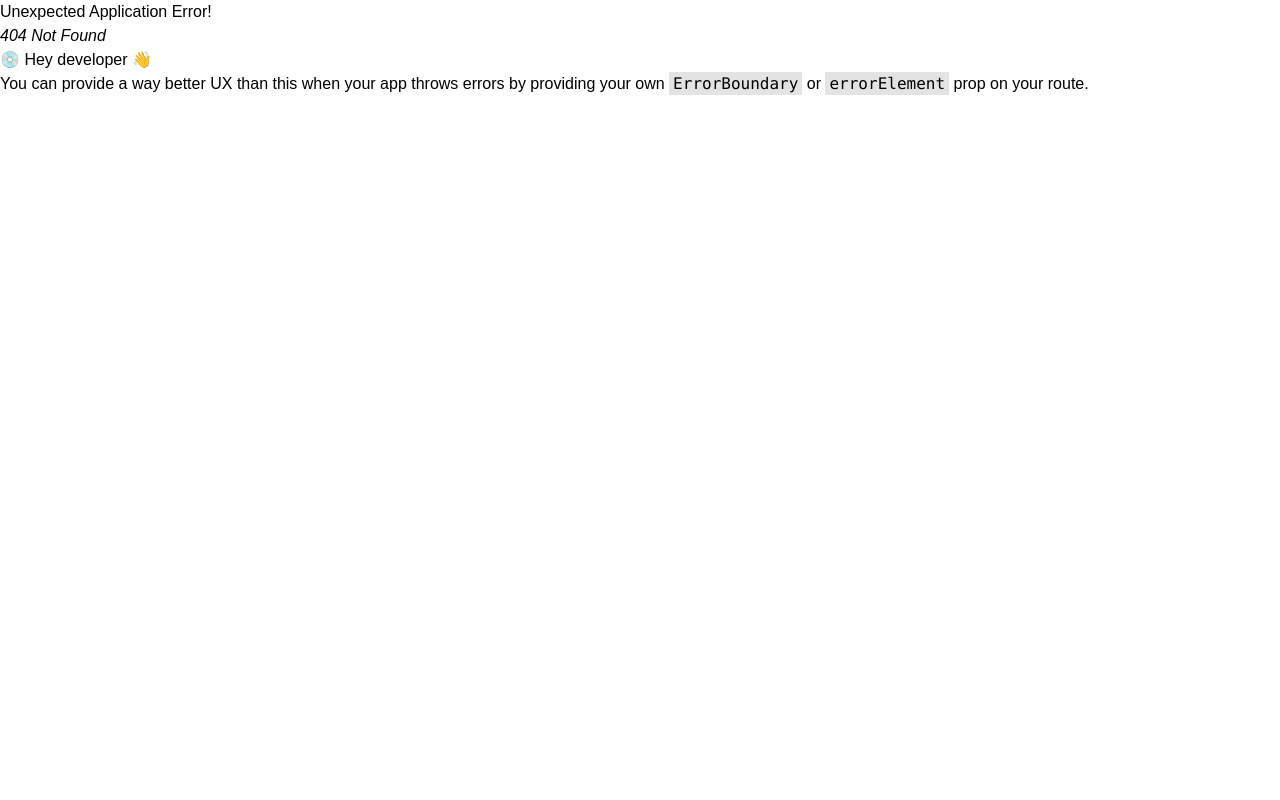
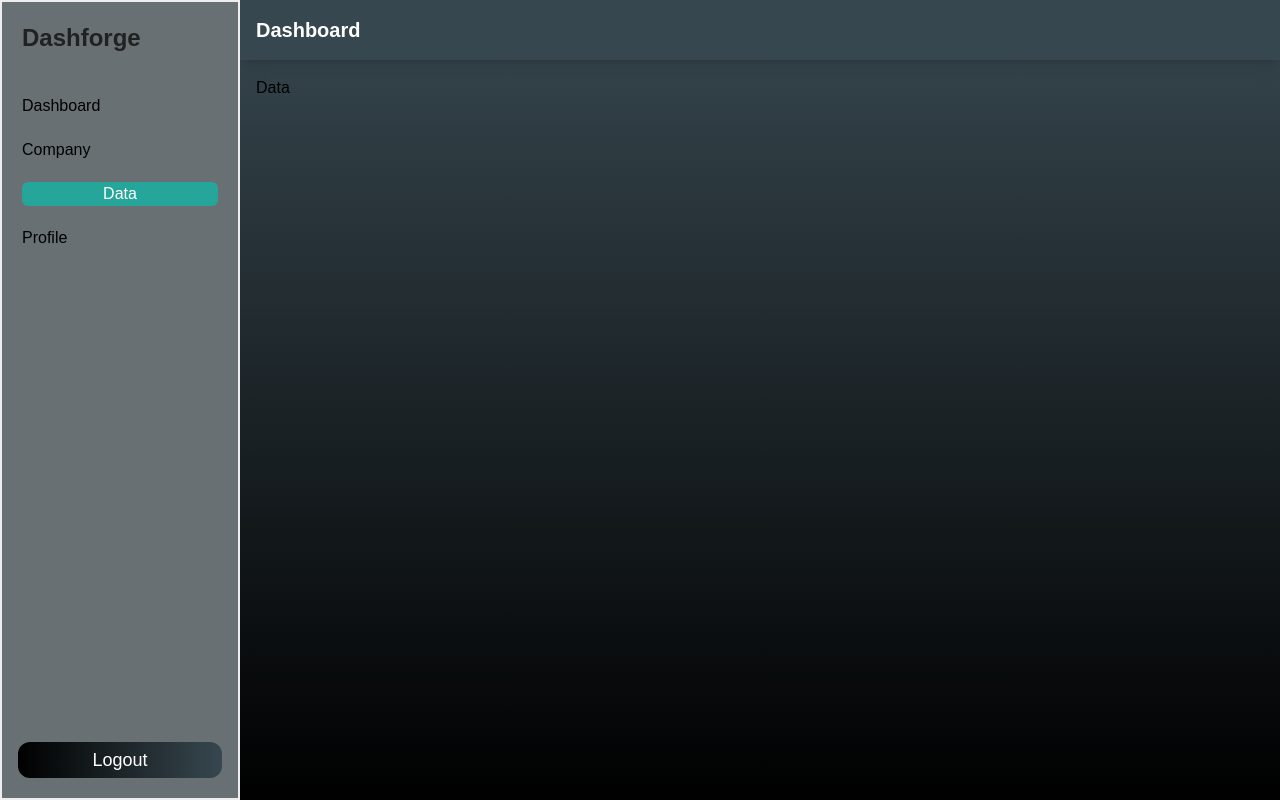
Before and after one commit to raunak234362/DashForge, a React (Vite) app: page /dashboard/data in a window 1280 px wide. Before the commit this address had no page. Built offline with nearby package versions, Linux system fonts and the light colour scheme.

Commit message:
add Data component and update routing; modify NavLink paths for company and data sections

```diff
--- /dev/null
+++ b/src/components/dashboard/main/dataImplementation/Data.jsx
@@ -0,0 +1,11 @@
+
+
+const Data = () => {
+  return (
+    <div>
+      Data
+    </div>
+  )
+}
+
+export default Data
--- a/src/components/dashboard/main/datagenerate/GenerateData.jsx
+++ b/src/components/dashboard/main/datagenerate/GenerateData.jsx
@@ -33,7 +33,7 @@ const GenerateData = () => {
               <ul className=" flex items-center justify-evenly gap-10 py-1 text-center">
               <li className="px-2">
                   <NavLink
-                    to=""
+                    to="company-list"
                     className={({ isActive }) =>
                       isActive
                         ? "bg-cyan-500/50 text-white drop-shadow-lg flex px-5 py-2 rounded-lg font-semibold"
--- a/src/components/dashboard/sidebar/Sidebar.jsx
+++ b/src/components/dashboard/sidebar/Sidebar.jsx
@@ -71,7 +71,7 @@ const Sidebar = () => {
 
           <li className="w-full">
             <NavLink
-              to="company"
+              to="company/company-list"
               className={({ isActive }) =>
                 isActive
                   ? "flex justify-center items-center text-white bg-teal-400 rounded-md w-full  delay-150 transition-all ease-in-out"
--- a/src/components/index.js
+++ b/src/components/index.js
@@ -17,7 +17,7 @@ import MainDashboard from "./dashboard/main/maindashboard/MainDashboard";
 import ShowAllCSV from "./dashboard/main/allCSV/ShowAllCSV";
 import ShowAllCompany from "./dashboard/main/datagenerate/ShowAllCompany";
 import RegisterCompany from "./dashboard/main/datagenerate/RegisterCompany";
-
+import Data from "./dashboard/main/dataImplementation/Data";
 
 import BarChart from "./dashboard/main/graphs/BarChart";
 import LineChart from "./dashboard/main/graphs/LineChart";
@@ -38,6 +38,7 @@ export {
   RegisterCompany,
   MainDashboard,
   GenerateData,
+  Data,
   BarChart,
   LineChart,
   PieChart,
```
Also changed, not shown: src/main.jsx (+6 -2 lines), 1 other file (tests, documents, lock files or other folders).
